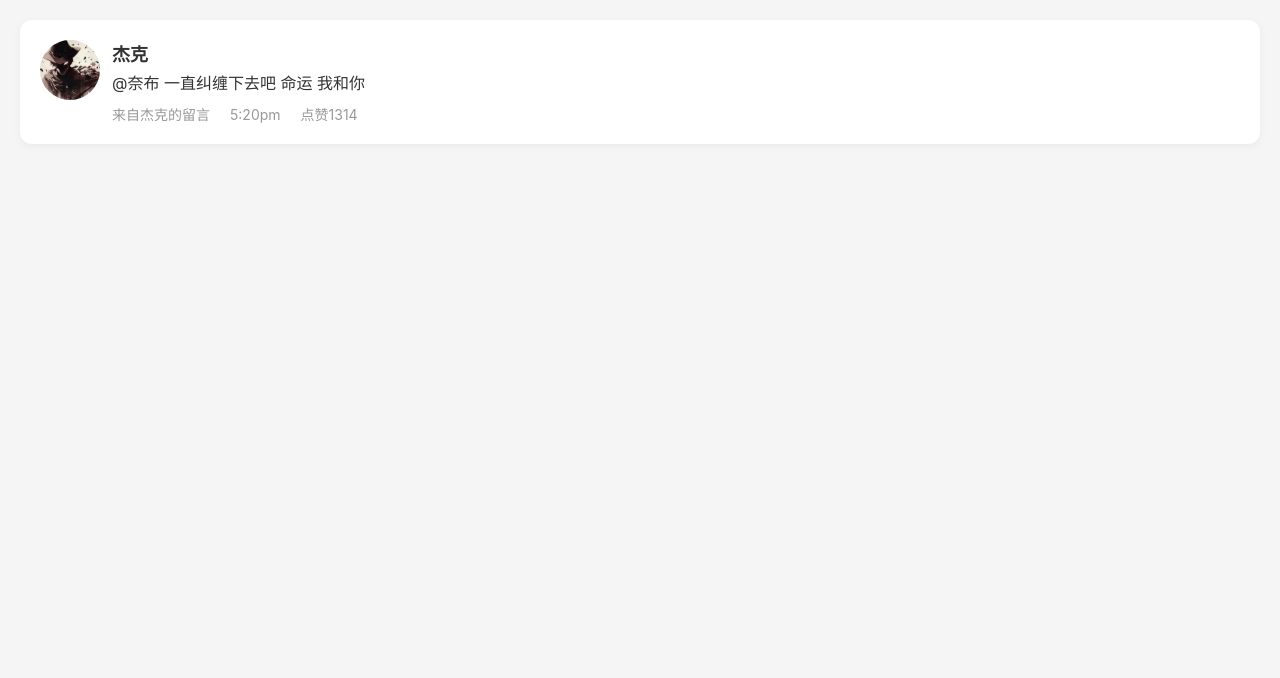
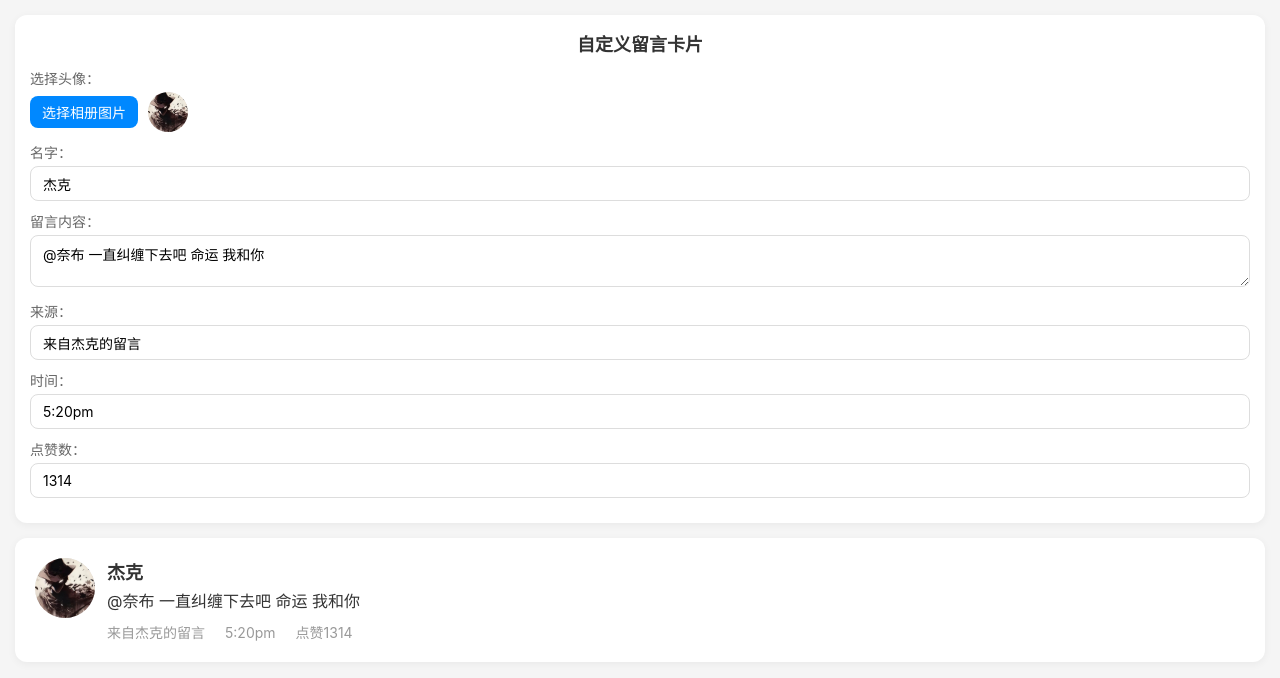
Before and after one commit to ljy9199/ljy9199.github.io, a plain HTML site: page index.html in a window 1280 px wide. Drawn offline with Linux system fonts and the light colour scheme.

Commit message:
Update index.html

```diff
--- a/index.html
+++ b/index.html
@@ -3,7 +3,8 @@
 <head>
     <meta charset="UTF-8">
     <meta name="viewport" content="width=device-width, initial-scale=1.0, user-scalable=no">
-    <title>留言卡片</title>
+    <meta name="apple-mobile-web-app-capable" content="yes">
+    <title>自定义杰佣留言卡片</title>
     <style>
         * {
             margin: 0;
@@ -11,19 +12,97 @@
             box-sizing: border-box;
             font-family: -apple-system, BlinkMacSystemFont, "PingFang SC", "Helvetica Neue", sans-serif;
         }
+
         body {
             background-color: #f5f5f5;
-            padding: 20px;
+            padding: 15px;
         }
-        .message-card {
+
+        /* 编辑区样式 */
+        .editor {
+            background: #fff;
+            padding: 15px;
+            border-radius: 12px;
+            margin-bottom: 15px;
+            box-shadow: 0 2px 8px rgba(0,0,0,0.05);
+        }
+
+        .editor h3 {
+            font-size: 18px;
+            margin-bottom: 12px;
+            color: #333;
+            text-align: center;
+        }
+
+        .editor-item {
+            margin-bottom: 10px;
+        }
+
+        .editor-item label {
+            display: block;
+            font-size: 14px;
+            color: #666;
+            margin-bottom: 4px;
+        }
+
+        /* 头像上传按钮 */
+        .avatar-upload {
+            display: flex;
+            align-items: center;
+            gap: 10px;
+        }
+
+        #avatarInput {
+            display: none;
+        }
+
+        .upload-btn {
+            background: #0088ff;
+            color: #fff;
+            padding: 6px 12px;
+            border-radius: 8px;
+            font-size: 14px;
+            cursor: pointer;
+            border: none;
+        }
+
+        .preview-avatar-small {
+            width: 40px;
+            height: 40px;
+            border-radius: 50%;
+            background: #eee;
+            object-fit: cover;
+        }
+
+        .editor-item input,
+        .editor-item textarea {
+            width: 100%;
+            padding: 8px 12px;
+            border: 1px solid #ddd;
+            border-radius: 8px;
+            font-size: 14px;
+            outline: none;
+        }
+
+        .editor-item input:focus,
+        .editor-item textarea:focus {
+            border-color: #0088ff;
+        }
+
+        /* 预览区样式（还原截图） */
+        .preview {
             background: #fff;
             padding: 20px;
             border-radius: 12px;
             box-shadow: 0 2px 8px rgba(0,0,0,0.05);
+        }
+
+        .message-card {
             display: flex;
             align-items: flex-start;
             gap: 12px;
         }
+
         .avatar {
             width: 60px;
             height: 60px;
@@ -31,21 +110,25 @@
             object-fit: cover;
             background: #eee;
         }
+
         .content {
             flex: 1;
         }
+
         .name {
             font-size: 18px;
             font-weight: bold;
             color: #333;
             margin-bottom: 6px;
         }
+
         .text {
             font-size: 16px;
             color: #333;
             line-height: 1.4;
             margin-bottom: 10px;
         }
+
         .footer {
             display: flex;
             align-items: center;
@@ -53,6 +136,8 @@
             font-size: 14px;
             color: #999;
         }
+
+        /* 手机小屏适配 */
         @media (max-width: 375px) {
             .avatar {
                 width: 50px;
@@ -72,18 +157,98 @@
     </style>
 </head>
 <body>
-    <div class="message-card">
-        <!-- 改这里的图片链接、名字、文案等即可 -->
-        <img class="avatar" src="./杰克.jpg" alt="头像">
-        <div class="content">
-            <div class="name">杰克</div>
-            <div class="text">@奈布 一直纠缠下去吧 命运 我和你</div>
-            <div class="footer">
-                <span>来自杰克的留言</span>
-                <span>5:20pm</span>
-                <span>点赞1314</span>
+    <!-- 编辑区 -->
+    <div class="editor">
+        <h3>自定义留言卡片</h3>
+
+        <!-- 头像上传 -->
+        <div class="editor-item">
+            <label>选择头像：</label>
+            <div class="avatar-upload">
+                <button class="upload-btn" onclick="document.getElementById('avatarInput').click()">选择相册图片</button>
+                <img class="preview-avatar-small" id="smallAvatar" src="./杰克.jpg" alt="预览头像">
+                <input type="file" id="avatarInput" accept="image/*" onchange="previewAvatar(this)">
+            </div>
+        </div>
+
+        <div class="editor-item">
+            <label>名字：</label>
+            <input type="text" id="userName" value="杰克" placeholder="输入名字" oninput="updatePreview()">
+        </div>
+
+        <div class="editor-item">
+            <label>留言内容：</label>
+            <textarea id="messageText" rows="2" placeholder="输入留言内容" oninput="updatePreview()">@奈布 一直纠缠下去吧 命运 我和你</textarea>
+        </div>
+
+        <div class="editor-item">
+            <label>来源：</label>
+            <input type="text" id="sourceText" value="来自杰克的留言" placeholder="输入来源" oninput="updatePreview()">
+        </div>
+
+        <div class="editor-item">
+            <label>时间：</label>
+            <input type="text" id="timeText" value="5:20pm" placeholder="输入时间" oninput="updatePreview()">
+        </div>
+
+        <div class="editor-item">
+            <label>点赞数：</label>
+            <input type="text" id="likeNum" value="1314" placeholder="输入点赞数" oninput="updatePreview()">
+        </div>
+    </div>
+
+    <!-- 预览区 -->
+    <div class="preview">
+        <div class="message-card">
+            <img class="avatar" id="previewAvatar" src="./杰克.jpg" alt="头像">
+            <div class="content">
+                <div class="name" id="previewName">杰克</div>
+                <div class="text" id="previewText">@奈布 一直纠缠下去吧 命运 我和你</div>
+                <div class="footer">
+                    <span id="previewSource">来自杰克的留言</span>
+                    <span id="previewTime">5:20pm</span>
+                    <span id="previewLike">点赞1314</span>
+                </div>
             </div>
         </div>
     </div>
+
+    <script>
+        // 头像预览函数（选相册图片）
+        function previewAvatar(input) {
+            if (input.files && input.files[0]) {
+                const reader = new FileReader();
+                reader.onload = function(e) {
+                    // 更新小预览图和主预览图
+                    document.getElementById('smallAvatar').src = e.target.result;
+                    document.getElementById('previewAvatar').src = e.target.result;
+                }
+                reader.readAsDataURL(input.files[0]);
+            }
+        }
+
+        // 实时更新留言等信息
+        function updatePreview() {
+            const userName = document.getElementById('userName').value || '未知用户';
+            const messageText = document.getElementById('messageText').value || '请输入留言内容';
+            const sourceText = document.getElementById('sourceText').value || '未知来源';
+            const timeText = document.getElementById('timeText').value || '未知时间';
+            const likeNum = document.getElementById('likeNum').value || 0;
+
+            document.getElementById('previewName').textContent = userName;
+            document.getElementById('previewText').textContent = messageText;
+            document.getElementById('previewSource').textContent = sourceText;
+            document.getElementById('previewTime').textContent = timeText;
+            document.getElementById('previewLike').textContent = `点赞${likeNum}`;
+        }
+
+        // 初始化加载默认头像
+        window.onload = function() {
+            if (!document.getElementById('previewAvatar').src) {
+                document.getElementById('previewAvatar').src = 'https://picsum.photos/60/60';
+                document.getElementById('smallAvatar').src = 'https://picsum.photos/40/40';
+            }
+        }
+    </script>
 </body>
 </html>
```
